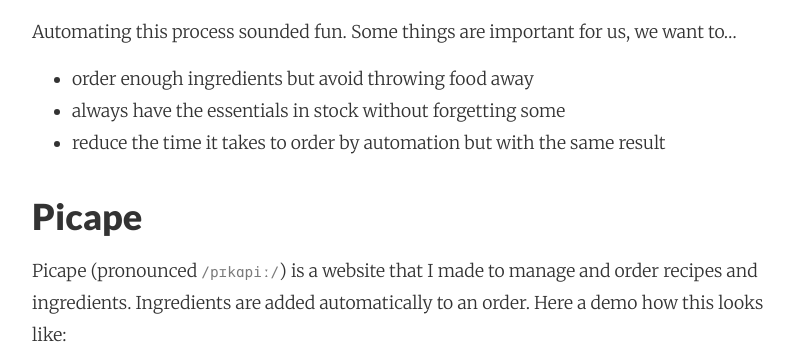
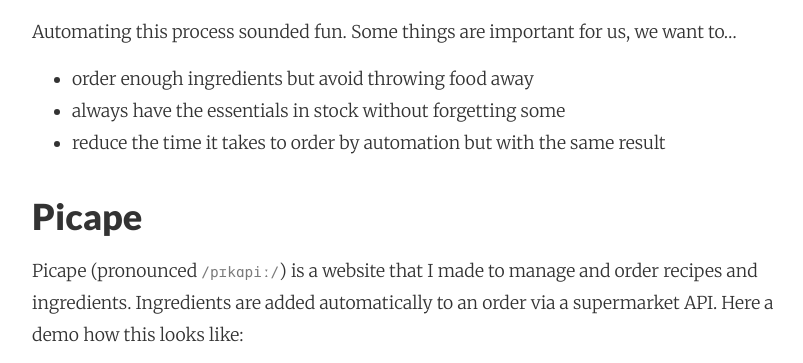
Before and after one commit to adri/adri.github.io, a Jekyll site: the page built from _posts/2017-09-27-learning-elixir-second-side-project-part1.md, in a window 1280 px wide and 900 px high, scrolled down 1478 px, cut to the strip 0-363 px from the top of the window. Shown: the whole strip, without its empty margins (224-1027 px from the left). Built offline with Jekyll 4.4.1, drawn with Linux system fonts in a browser that asks for light colours; nearby versions of some CDN libraries; comment, search, counter and statistics services are not loaded.

Commit message:
Autocommit from wiki

```diff
--- a/_posts/2017-09-27-learning-elixir-second-side-project-part1.md
+++ b/_posts/2017-09-27-learning-elixir-second-side-project-part1.md
@@ -28,7 +28,7 @@
 * reduce the time it takes to order by automation but with the same result
 
 ### Picape
-Picape (pronounced `/pɪkɑpiː/`) is a website that I made to manage and order recipes and ingredients. Ingredients are added automatically to an order. Here a demo how this looks like:
+Picape (pronounced `/pɪkɑpiː/`) is a website that I made to manage and order recipes and ingredients. Ingredients are added automatically to an order via a supermarket API. Here a demo how this looks like:
 
 <div class="video-container"><iframe width="560" height="315" src="https://www.youtube.com/embed/qhtsn7rZClQ" frameborder="0" allowfullscreen></iframe></div>
 <br />
```
